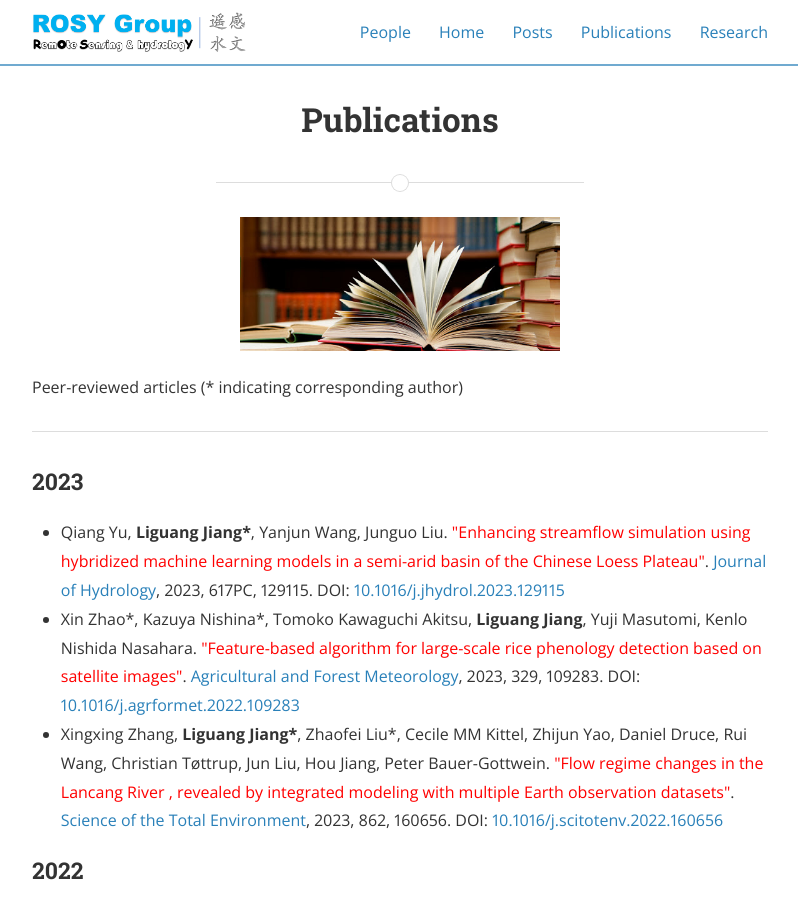
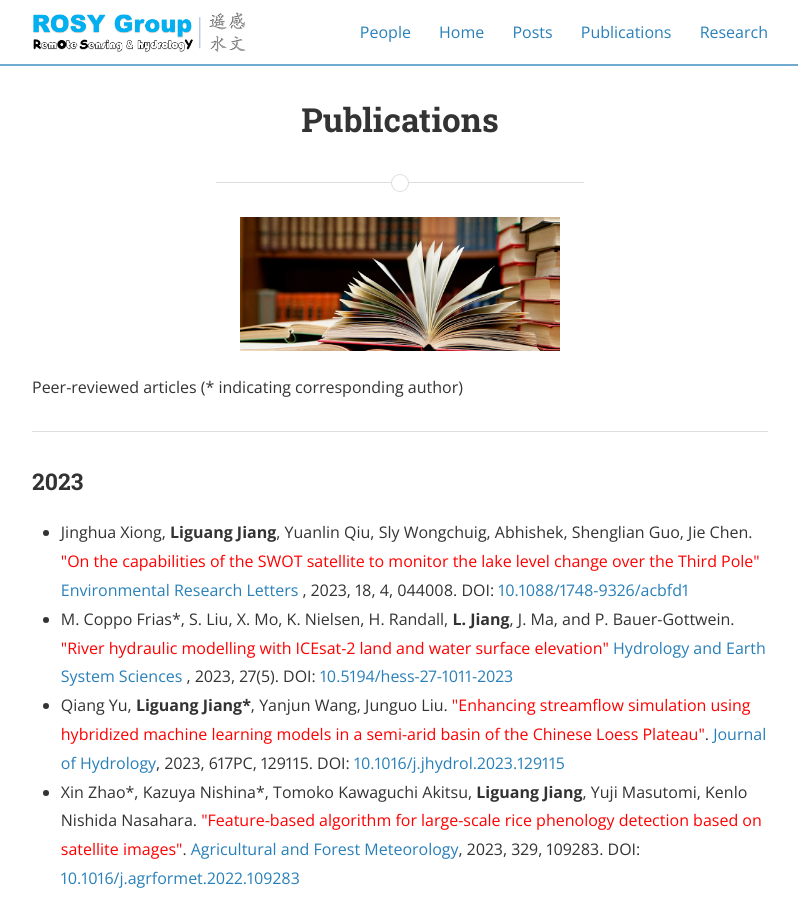
Before and after one commit to 12530/rshydro, a Jekyll site: the page built from publications.md, in a window 1280 px wide and 900 px high. Shown: the whole window, without its empty margins (240-1038 px from the left). Built offline with Jekyll 4.4.1, drawn with Linux system fonts in a browser that asks for light colours; nearby versions of some CDN libraries.

Commit message:
Update publications.md

```diff
--- a/publications.md
+++ b/publications.md
@@ -10,6 +10,10 @@ main_nav: true
 <hr>
 <h3>2023</h3>
 <ul>
+  <li>Jinghua Xiong, <b>Liguang Jiang</b>, Yuanlin Qiu, Sly Wongchuig, Abhishek, Shenglian Guo, Jie Chen. <font color="red"> "On the capabilities of the SWOT satellite to monitor the lake level change over the Third Pole" </font> <a href="https://iopscience.iop.org/article/10.1088/1748-9326/acbfd1"> Environmental Research Letters </a>, 2023, 18, 4, 044008. DOI: <a href="https://doi.org/10.1088/1748-9326/acbfd1">10.1088/1748-9326/acbfd1</a></li>
+
+  <li>M. Coppo Frias*, S. Liu, X. Mo, K. Nielsen, H. Randall, <b>L. Jiang</b>, J. Ma, and P. Bauer-Gottwein. <font color="red"> "River hydraulic modelling with ICEsat-2 land and water surface elevation" </font> <a href="https://hess.copernicus.org/articles/27/1011/2023/"> Hydrology and Earth System Sciences </a>, 2023, 27(5). DOI: <a href="https://doi.org/10.5194/10.5194/hess-27-1011-2023">10.5194/hess-27-1011-2023</a></li>
+
   <li>Qiang Yu, <b>Liguang Jiang*</b>, Yanjun Wang, Junguo Liu. <font color="red">"Enhancing streamflow simulation using hybridized machine learning models in a semi-arid basin of the Chinese Loess Plateau"</font>. <a href="https://doi.org/10.1016/j.jhydrol.2023.129115"> Journal of Hydrology</a>, 2023, 617PC, 129115. DOI: <a href="https://doi.org/10.1016/j.jhydrol.2023.129115">10.1016/j.jhydrol.2023.129115</a></li>
 
   <li>Xin Zhao*, Kazuya Nishina*, Tomoko Kawaguchi Akitsu,<b> Liguang Jiang</b>, Yuji Masutomi, Kenlo Nishida Nasahara. <font color="red">"Feature-based algorithm for large-scale rice phenology detection based on satellite images"</font>. <a href="https://www.sciencedirect.com/science/article/pii/S0168192322004695?via%3Dihub"> Agricultural and Forest Meteorology</a>, 2023, 329, 109283. DOI: <a href="https://doi.org/10.1016/j.agrformet.2022.109283">10.1016/j.agrformet.2022.109283</a></li>
```
